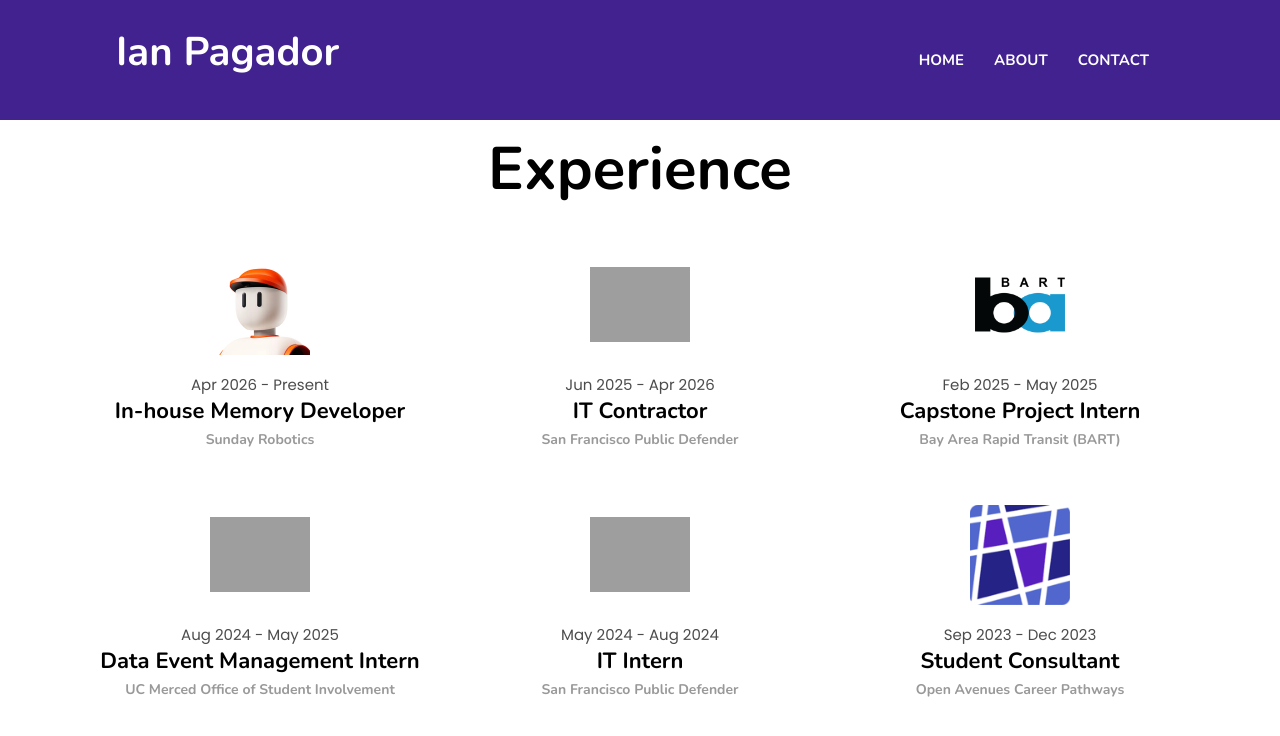
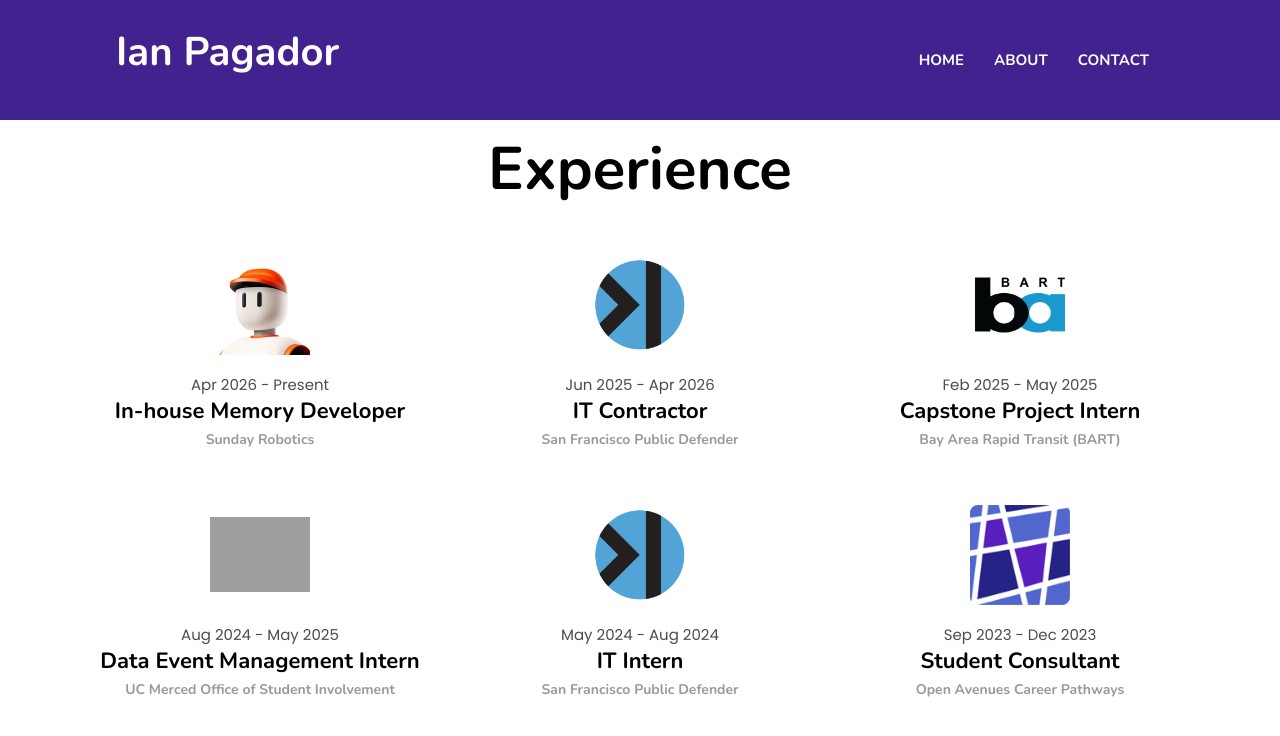
Before and after one commit to ianpagador/ianpagador.github.io, a Jekyll site: the page built from index.html, in a window 1280 px wide and 900 px high, scrolled down 2014 px. Shown: the top 736 px of the window. Built offline with Jekyll 4.4.1, drawn with Linux system fonts in a browser that asks for light colours; grey boxes are pictures that could not be loaded.

Commit message:
Nevermind NOW I updated the Public Defender logo lol

```diff
--- a/_data/settings.yml
+++ b/_data/settings.yml
@@ -63,7 +63,7 @@
     }
   - {
       name: IT Contractor,
-      icon: "experience/pdr-icon (1).jpg",
+      icon: "logos/sf-pdr.png",
       date: "Jun 2025 - Apr 2026",
       organization: "San Francisco Public Defender",
     }
@@ -81,7 +81,7 @@
     }
   - {
       name: IT Intern,
-      icon: "experience/pdr-icon (1).jpg",
+      icon: "logos/sf-pdr.png",
       date: "May 2024 - Aug 2024",
       organization: "San Francisco Public Defender",
     }
```
Also changed, not shown: assets/images/logos/sf-pdr.png (renamed from assets/images/experience/pdr-icon (1).png).
